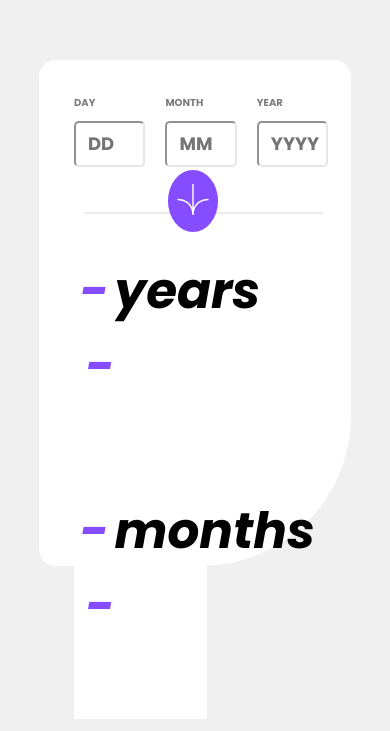
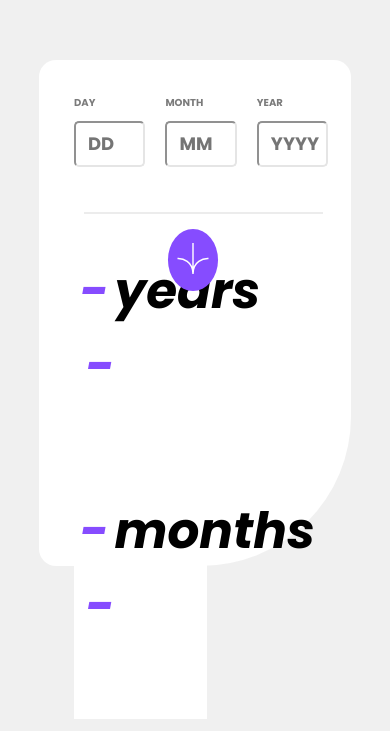
Before and after one commit to sshikharr/Age-Calculator, a plain HTML site: page index.html in a window 390 px wide. Shown: the part 109-840 px from the top of the page. Drawn offline with Linux system fonts and the light colour scheme.

Commit message:
Update style.css

```diff
--- a/style.css
+++ b/style.css
@@ -182,7 +182,7 @@ body{
     }
     .b1{
         position: absolute;
-        top:33%;
+        top:40%;
         left:43%;
     }
     .l1{
```
